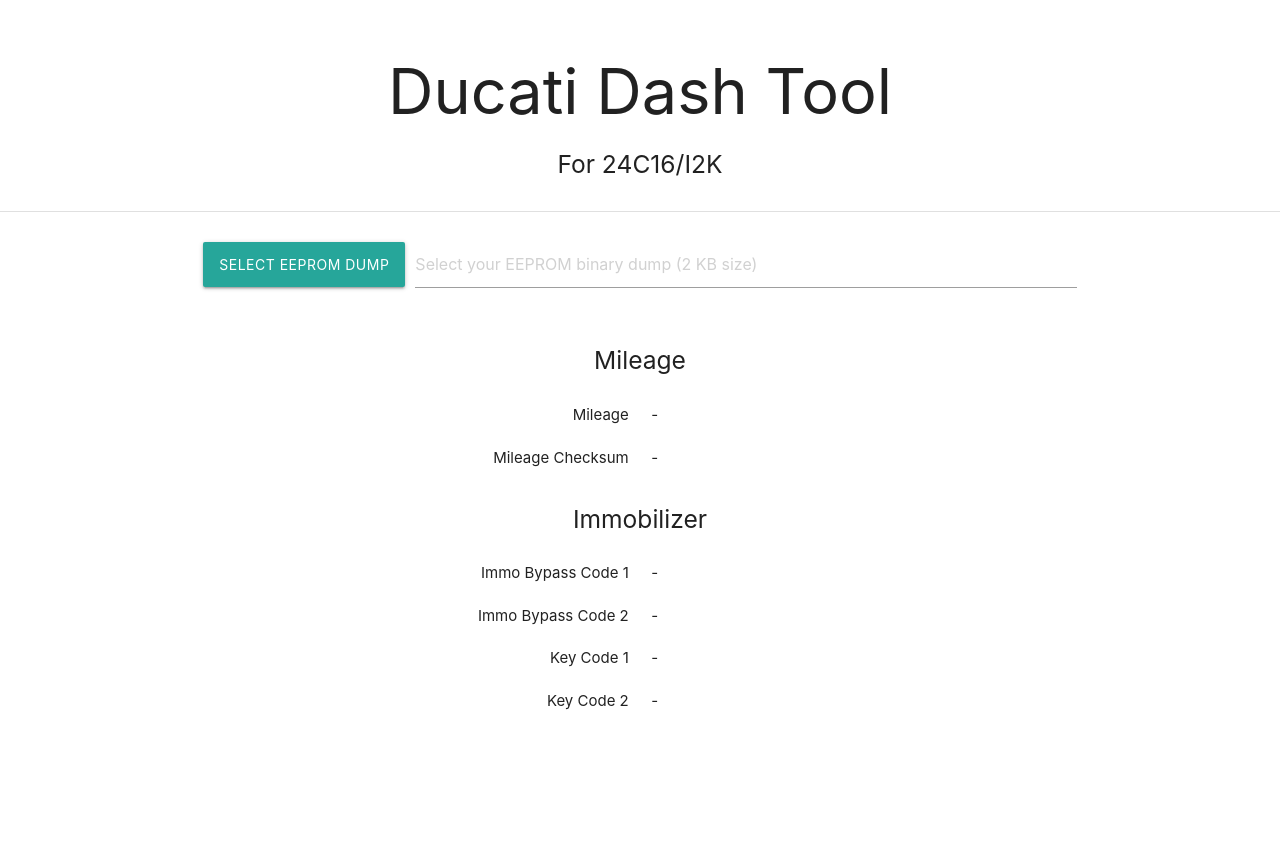
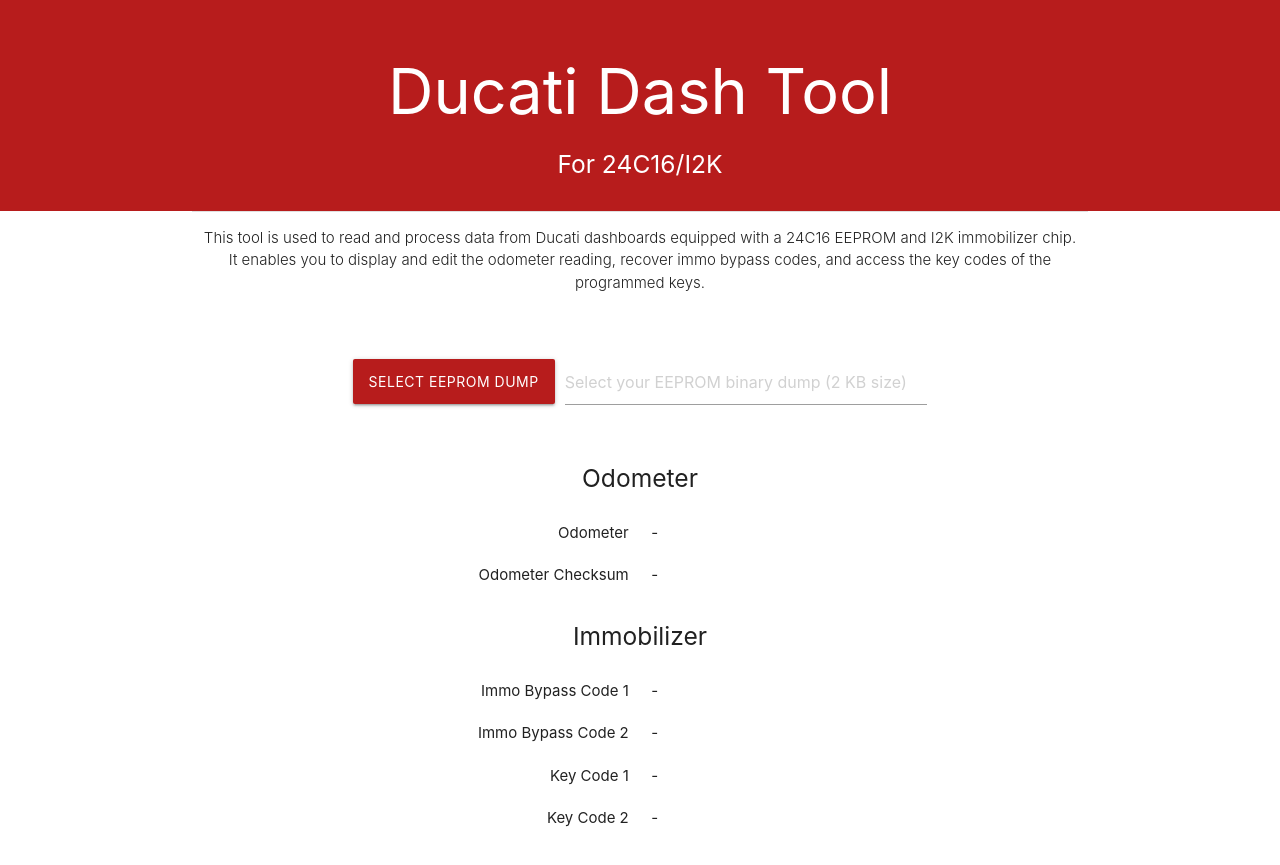
Before and after one commit to sebauer/duc24c16eeprom, a website: page index.html in a window 1280 px wide. Before the commit the page ends 800 px from the top, so only its background shows below. Drawn offline with nearby package versions, Linux system fonts and the light colour scheme.

Commit message:
Basic Styling

```diff
--- a/index.html
+++ b/index.html
@@ -84,27 +84,32 @@
       });
     </script>
 
-    <div class="section no-pad-bot">
-      <div class="container">
-
-        <h1 class="header center">Ducati Dash Tool</h1>
-        <h5 class="center">For 24C16/I2K</h5>
-        <br/>
-      </div>
+    <div class="section no-pad-bot red darken-4 white-text">
+      <h1 class="header center">Ducati Dash Tool</h1>
+      <h5 class="center">For 24C16/I2K</h5>
+      <br/>
     </div>
 
-    <div class="divider"></div>
+    <div class="container">
+      <div class="divider"></div>
 
-    <div class="container">
       <div class="section">
+        <div class="row">
+          <div class="col s12 center-align light">
+            This tool is used to read and process data from Ducati dashboards equipped with a 24C16 EEPROM and I2K immobilizer chip. It enables you to display and edit the odometer reading, recover immo bypass codes, and access the key codes of the programmed keys.
+          </div>
+        </div>
+      </div>
 
+      <div class="section">
         <!-- File Selector -->
         <div class="row">
-          <div class="col s12">
+          <div class="col s8 offset-s2">
 
             <form action="#">
               <div class="file-field input-field">
-                <div class="btn">
+                <div class="btn red darken-4">
+
                   <span>Select EEPROM Dump</span>
                   <input type="file" accept=".bin" id="eepromFileSelector">
                 </div>
@@ -121,12 +126,12 @@
         <div class="container">
           <div class="row">
             <div class="col s12 center-align">
-              <h5>Mileage</h5>
+              <h5>Odometer</h5>
             </div>
           </div>
           <div class="row">
             <div class="col s6 right-align">
-              Mileage
+              Odometer
             </div>
             <div class="col s6" id="mileageDisplay">
               -
@@ -134,7 +139,7 @@
           </div>
           <div class="row">
             <div class="col s6 right-align">
-              Mileage Checksum
+              Odometer Checksum
             </div>
             <div class="col s6" id="checksumDisplay">
               -
@@ -184,6 +189,5 @@
         </div>
       </div>
     </div>
-
   </body>
 </html>
```
